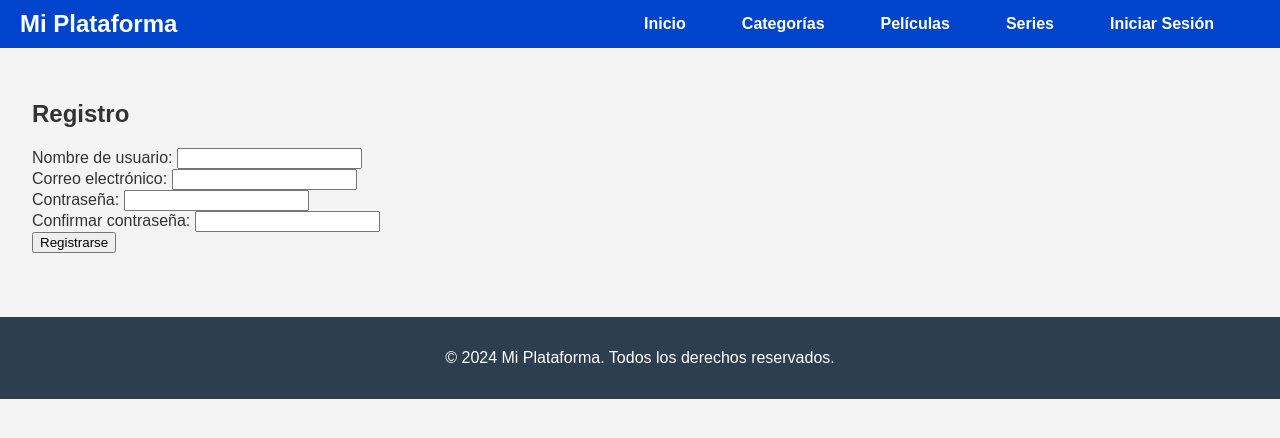
After one commit to Jacobo24/netflix, a Django app: page /auth/register/ in a window 1280 px wide. The commit adds this page. Shown: the top 438 px of the page. Run offline with Django 5.2, Linux system fonts and the light colour scheme.

Commit message:
registrarse

```diff
--- a/Netflix/Netflix/templates/base.html
+++ b/Netflix/Netflix/templates/base.html
@@ -19,7 +19,17 @@
                 {% if user.is_authenticated %}
                     <li><a href="/auth/logout">Cerrar Sesión</a></li>
                 {% else %}
-                    <li><a href="/auth/login">Iniciar Sesión</a></li>
+                    <!-- Agrupación de botones de autenticación -->
+                    <li>
+                        {% if not hide_login_button %}
+                            <a href="{% url 'login' %}">Iniciar Sesión</a>
+                        {% endif %}
+                    </li>
+                    <li>
+                        {% if show_register_button %}
+                            <a href="{% url 'register' %}" class="register-button">Registrarse</a>
+                        {% endif %}
+                    </li>
                 {% endif %}
             </ul>
         </nav>
@@ -43,4 +53,5 @@
         <p>&copy; 2024 Mi Plataforma. Todos los derechos reservados.</p>
     </footer>
 </body>
+
 </html>
--- /dev/null
+++ b/Netflix/authentication/templates/authentication/register.html
@@ -0,0 +1,27 @@
+{% extends 'base.html' %}
+
+{% block title %}Registro{% endblock %}
+
+{% block content %}
+<h2>Registro</h2>
+<form method="POST" action="{% url 'register' %}">
+    {% csrf_token %}
+    <div>
+        <label for="username">Nombre de usuario:</label>
+        <input type="text" id="username" name="username" required>
+    </div>
+    <div>
+        <label for="email">Correo electrónico:</label>
+        <input type="email" id="email" name="email" required>
+    </div>
+    <div>
+        <label for="password">Contraseña:</label>
+        <input type="password" id="password" name="password" required>
+    </div>
+    <div>
+        <label for="confirm_password">Confirmar contraseña:</label>
+        <input type="password" id="confirm_password" name="confirm_password" required>
+    </div>
+    <button type="submit">Registrarse</button>
+</form>
+{% endblock %}
--- a/Netflix/authentication/urls.py
+++ b/Netflix/authentication/urls.py
@@ -4,4 +4,5 @@ from . import views
 urlpatterns = [
     path('login/', views.user_login, name='login'),
     path('logout/', views.user_logout, name='logout'),
+    path('register/', views.register, name='register'),
 ]
--- a/Netflix/authentication/views.py
+++ b/Netflix/authentication/views.py
@@ -1,6 +1,7 @@
 from django.contrib.auth import authenticate, login, logout
 from django.shortcuts import render, redirect
 from django.contrib import messages
+from django.contrib.auth.models import User
 
 # Create your views here.
 
@@ -15,9 +16,35 @@ def user_login(request):
             return redirect('home')  # Redirige al home después de iniciar sesión
         else:
             messages.error(request, 'Nombre de usuario o contraseña incorrectos.')
-    return render(request, 'authentication/login.html')
+    return render(request, 'authentication/login.html', {
+        'hide_login_button': True,  # Oculta el botón "Iniciar Sesión"
+        'show_register_button': True  # Muestra el botón "Registrarse"
+    })
+
 
 def user_logout(request):
     logout(request)
     messages.success(request, 'Has cerrado sesión correctamente.')
     return redirect('login')
+
+def register(request):
+    if request.method == 'POST':
+        username = request.POST['username']
+        email = request.POST['email']
+        password = request.POST['password']
+        confirm_password = request.POST['confirm_password']
+
+        if password == confirm_password:
+            if User.objects.filter(username=username).exists():
+                messages.error(request, 'El nombre de usuario ya está en uso.')
+            elif User.objects.filter(email=email).exists():
+                messages.error(request, 'El correo electrónico ya está registrado.')
+            else:
+                user = User.objects.create_user(username=username, email=email, password=password)
+                user.save()
+                messages.success(request, 'Registro exitoso. Ahora puedes iniciar sesión.')
+                return redirect('login')
+        else:
+            messages.error(request, 'Las contraseñas no coinciden.')
+
+    return render(request, 'authentication/register.html', {'show_register_button': False})
--- a/Netflix/static/css/style.css
+++ b/Netflix/static/css/style.css
@@ -192,3 +192,74 @@ footer {
     font-size: 0.9rem;
     color: #666;
 }
+
+/* Estilos para la barra de navegación */
+.navbar {
+    display: flex;
+    justify-content: space-between;
+    align-items: center;
+    padding: 10px 20px;
+    background-color: #0044cc;
+    color: white;
+}
+
+.navbar .logo a {
+    text-decoration: none;
+    color: white;
+    font-size: 1.5rem;
+    font-weight: bold;
+}
+
+.navbar ul {
+    display: flex;
+    list-style: none;
+    margin: 0;
+    padding: 0;
+}
+
+.navbar ul li {
+    margin-left: 20px;
+}
+
+.navbar ul li a {
+    text-decoration: none;
+    color: white;
+    font-weight: bold;
+    padding: 5px 10px;
+    border-radius: 5px;
+    transition: background-color 0.3s ease;
+}
+
+.navbar ul li a:hover {
+    background-color: #002a80;
+}
+
+/* Estilos para botones de autenticación */
+.auth-buttons a {
+    display: inline-block;
+    margin-right: 10px;
+}
+
+.register-button {
+    background-color: #28a745; /* Verde para destacar */
+    border: 1px solid #28a745;
+    color: white;
+}
+
+.register-button:hover {
+    background-color: #1e7e34;
+}
+
+button.toggle-list-button.added {
+    background-color: green;
+    color: white;
+}
+
+button.toggle-list-button {
+    background-color: blue;
+    color: white;
+    border: none;
+    padding: 10px;
+    border-radius: 5px;
+    cursor: pointer;
+}
--- a/Netflix/streaming/templates/streaming/home.html
+++ b/Netflix/streaming/templates/streaming/home.html
@@ -36,8 +36,6 @@
         </div>
         {% endfor %}
     </div>
-
-
 </section>
 
 <!-- Series -->
@@ -70,6 +68,6 @@
             </div>
         </div>
         {% endfor %}
-
+    </div>
 </section>
 {% endblock %}
--- a/Netflix/streaming/views.py
+++ b/Netflix/streaming/views.py
@@ -1,4 +1,4 @@
-from django.shortcuts import render
+from django.shortcuts import render, redirect
 from .models import *
 from django.http import JsonResponse
 from rest_framework.views import APIView
```
Also changed, not shown: Netflix/streaming/templates/streaming/buscar_peliculas.html (added, +23 -0 lines), Netflix/db.sqlite3, Netflix/streaming/migrations/0003_listapersonal.py (added).
